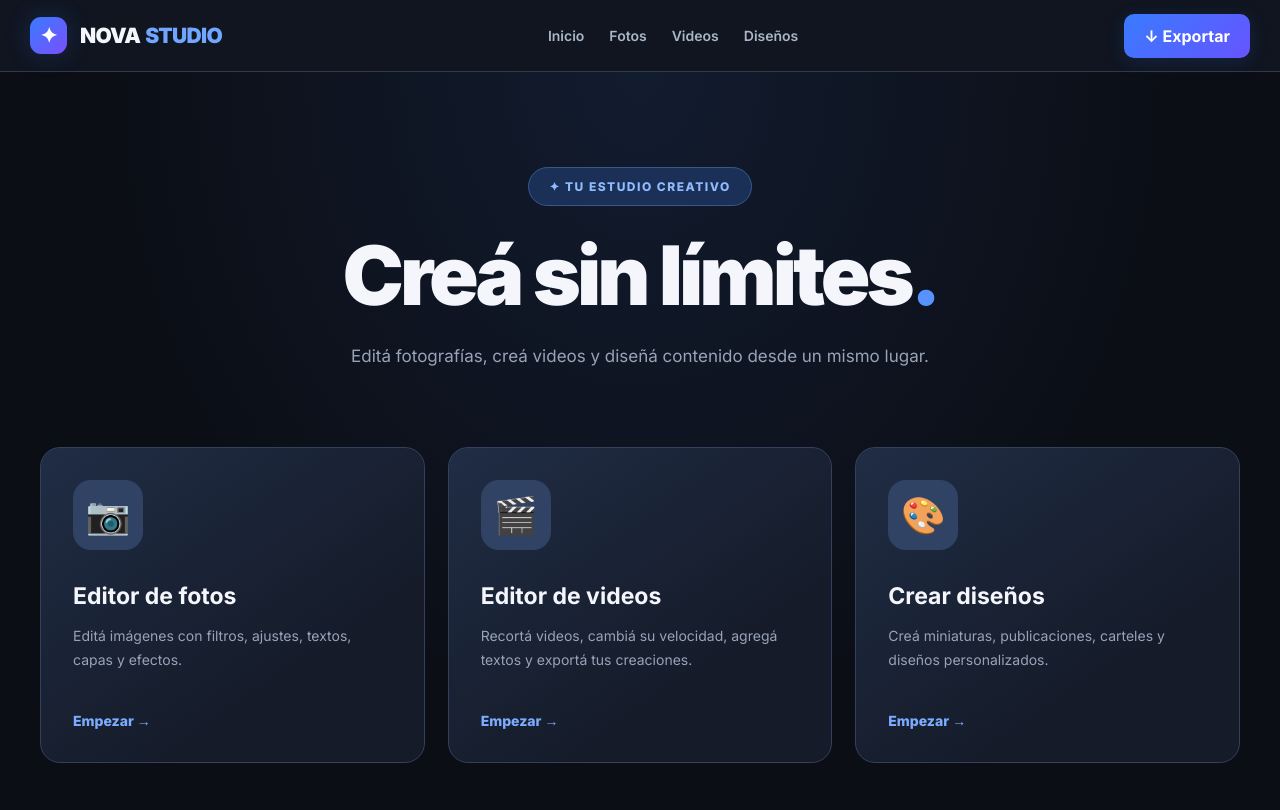
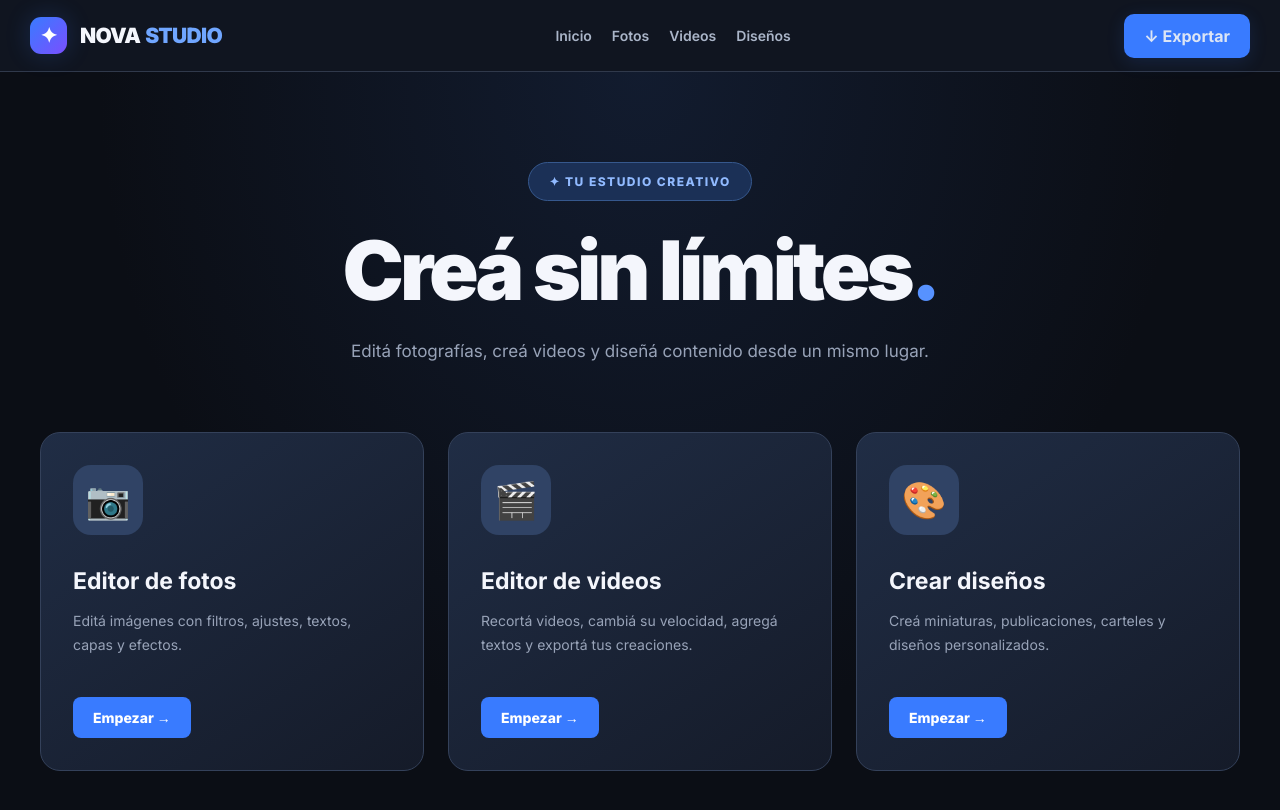
Before and after one commit to perfumesciro/futball, a plain HTML site: page index.html in a window 1280 px wide. Drawn offline with Linux system fonts and the light colour scheme.

Commit message:
Update style.css

```diff
--- a/style.css
+++ b/style.css
@@ -955,3 +955,87 @@ button:active {
   }
 
 }
+
+/* CORRECCIONES DE NOVA STUDIO */
+
+.hidden {
+  display: none !important;
+}
+
+body {
+  margin: 0;
+  background: #0b0e15;
+  color: #f4f6fc;
+  font-family: Inter, Arial, sans-serif;
+}
+
+.topbar {
+  display: flex;
+  align-items: center;
+  justify-content: space-between;
+  padding: 0 30px;
+  height: 72px;
+  background: #101520;
+  border-bottom: 1px solid #30394b;
+}
+
+.topbar nav {
+  display: flex;
+  gap: 20px;
+}
+
+.topbar button {
+  background: transparent;
+  border: none;
+  color: #dce5f5;
+  cursor: pointer;
+}
+
+.topbar .primary {
+  background: #397bff;
+  padding: 12px 20px;
+  border-radius: 10px;
+}
+
+.hero {
+  max-width: 1250px;
+  margin: auto;
+  padding: 90px 25px;
+  text-align: center;
+}
+
+.home-grid {
+  display: grid;
+  grid-template-columns: repeat(3, 1fr);
+  gap: 24px;
+  margin-top: 65px;
+}
+
+.home-card {
+  background: linear-gradient(145deg, #202d45, #151b29);
+  border: 1px solid #34415a;
+  border-radius: 20px;
+  padding: 32px;
+  text-align: left;
+  cursor: pointer;
+}
+
+.home-card:hover {
+  border-color: #397bff;
+  transform: translateY(-5px);
+}
+
+.home-card button {
+  background: #397bff;
+  color: white;
+  border: none;
+  border-radius: 8px;
+  padding: 12px 20px;
+  cursor: pointer;
+}
+
+@media (max-width: 800px) {
+  .home-grid {
+    grid-template-columns: 1fr;
+  }
+}
```
